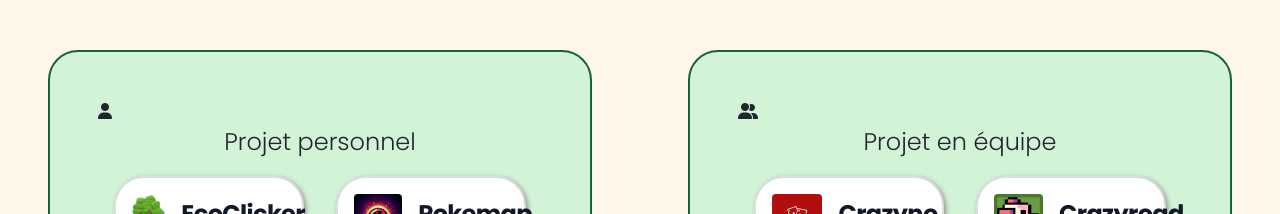
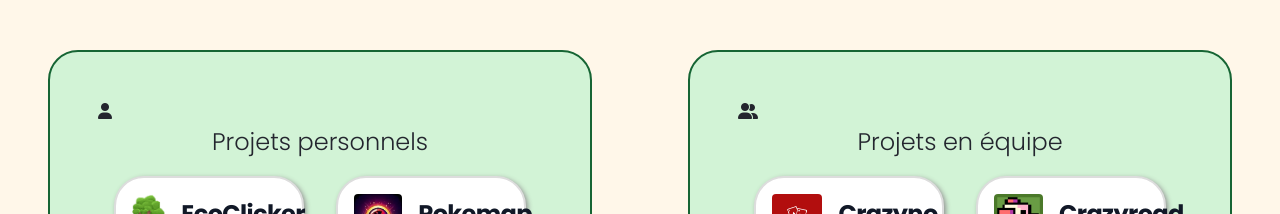
Before and after one commit to Iakozihh/Portfolio, a Vue app: page / in a window 1280 px wide. Shown: the part 1524-1738 px from the top of the page. Built offline with nearby package versions, Linux system fonts and the light colour scheme.

Commit message:
correction

```diff
--- a/src/assets/projetEquipe.json
+++ b/src/assets/projetEquipe.json
@@ -4,7 +4,7 @@
       "id": 100,
       "name": "Crazyno",
       "description": "Le Crazyno est un projet développé à 4 en méthode Agile. Il contient 6 jeux, des Leaderboards, des succès à réaliser et une gestion de compte admin. Vous pouvez y accéder sur crazyno.games.",
-      "technoUsed": "Le site est développé en HTML/CSS, php et Tailwind CSS. Il dispose d'une base de données SQL",
+      "technoUsed": "Le site est développé en HTML/CSS, php et Tailwind CSS. Il dispose d'une base de données SQL.",
       "imageFormat": "paysage",
       "accroche": "Crazyno est un site web de Casino avec de la monnaie fictive, il y a 6 jeux et des classements pour battre les records de ses amis."
     },
--- a/src/views/HomeView.vue
+++ b/src/views/HomeView.vue
@@ -118,7 +118,7 @@ const age = Math.abs(new Date(Date.now() - date.getTime()).getUTCFullYear() - 19
     <div class="flex flex-row max-md:flex-col justify-center">
       <div class="divProjet">
         <i class="fa-solid fa-user"></i>
-        <h3>Projet personnel</h3>
+        <h3>Projets personnels</h3>
         <div class="grid grid-cols-2 max-md:grid-cols-1 justify-items-center">
           <RouterLink
             v-for="p in projetsPerso"
@@ -130,7 +130,7 @@ const age = Math.abs(new Date(Date.now() - date.getTime()).getUTCFullYear() - 19
       </div>
       <div class="divProjet">
         <i class="fa-solid fa-user-group"></i>
-        <h3>Projet en équipe</h3>
+        <h3>Projets en équipe</h3>
         <div class="grid grid-cols-2 max-md:grid-cols-1 justify-items-center">
           <RouterLink
             v-for="p in projetsEquipe"
```
